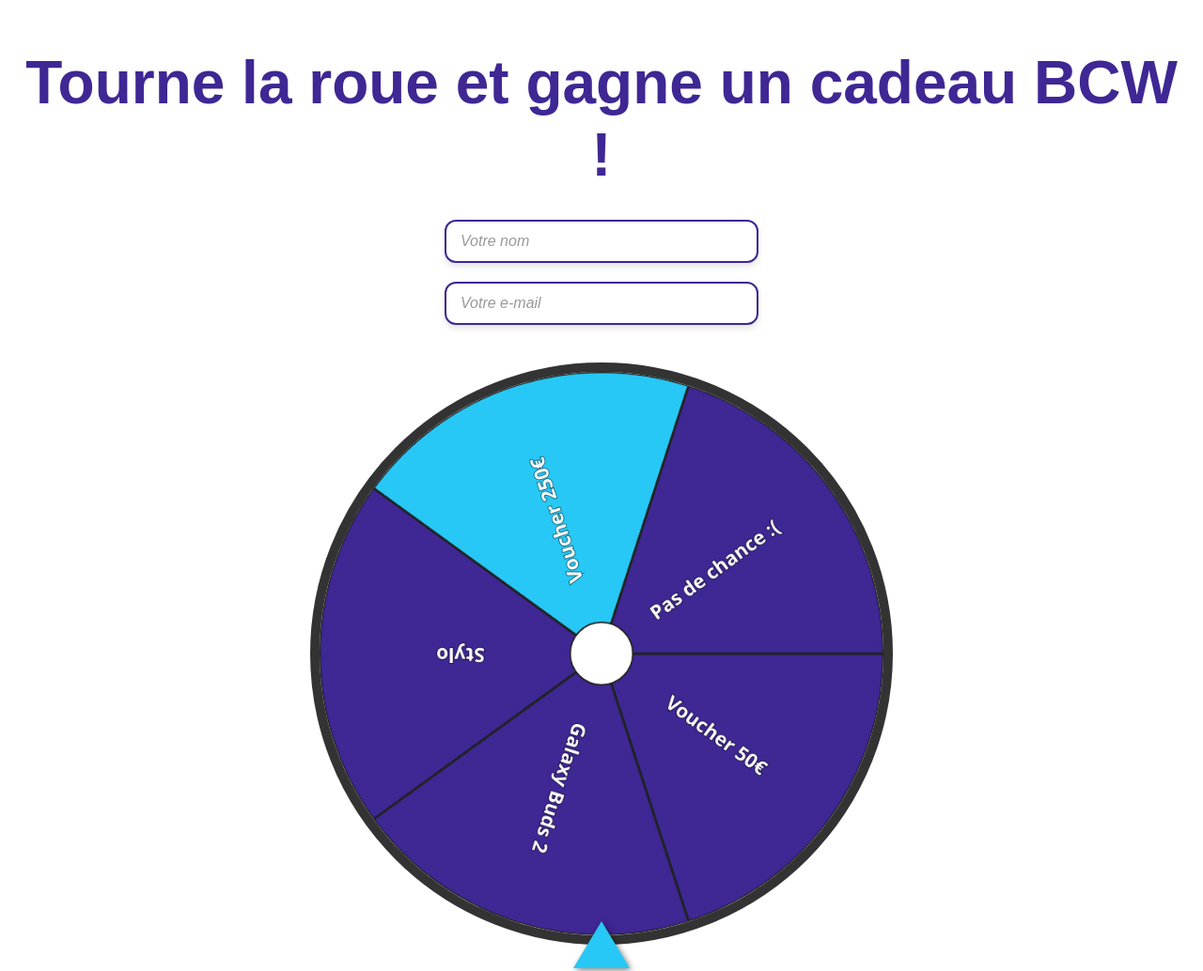
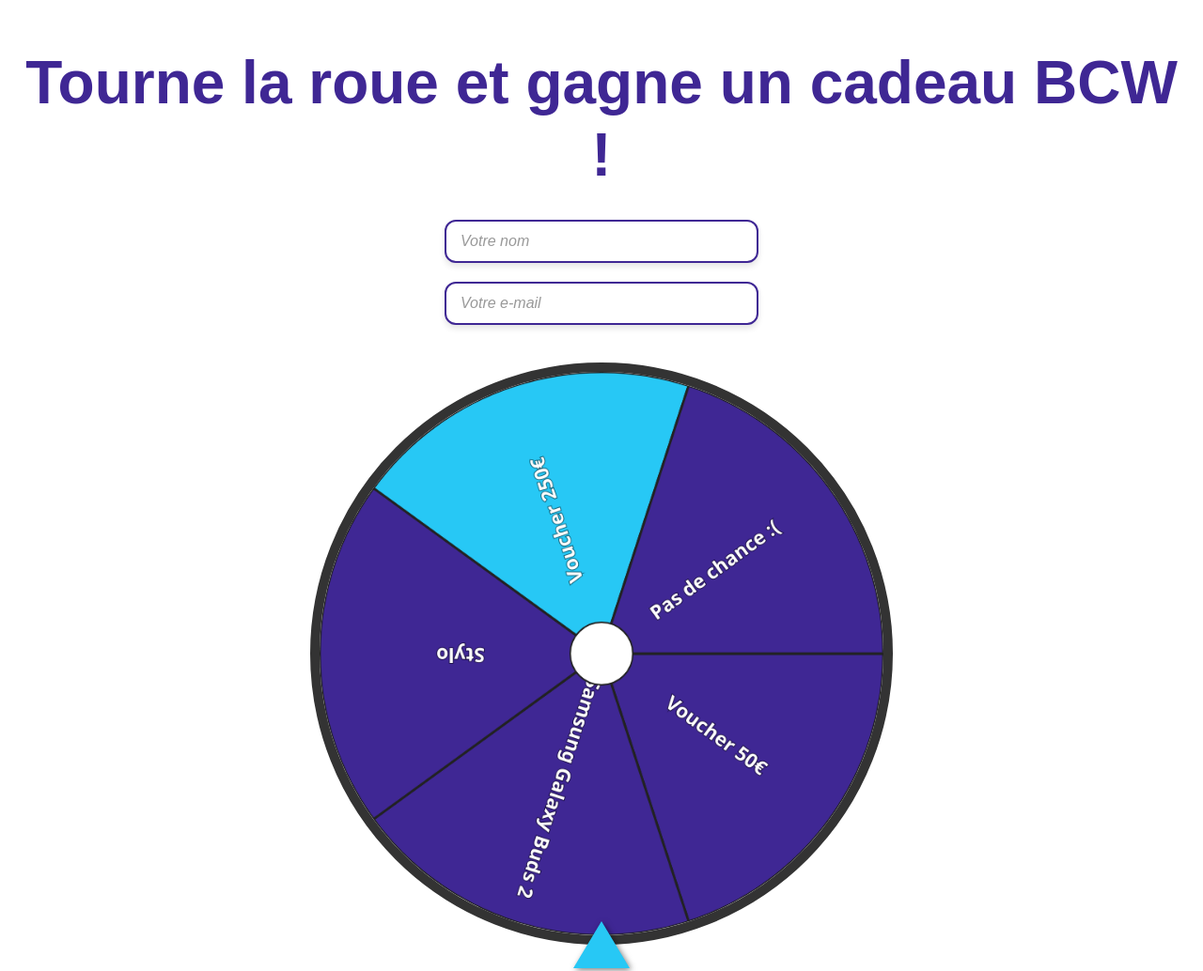
Before and after one commit to sprlbcwallonie-creator/roulette-bcw, a plain HTML site: page index.html in a window 1280 px wide. Shown: the top 1034 px of the page at 94% size. Drawn offline with Linux system fonts and the light colour scheme.

Commit message:
Update index.html

```diff
--- a/index.html
+++ b/index.html
@@ -109,7 +109,7 @@ const canvas = document.getElementById('canvas');
 const ctx = canvas.getContext('2d');
 const spinSound = new Audio("spin.mp3");
 spinSound.loop = true; // pour que le son continue pendant la rotation
-const prizes = ["Voucher 50€", "Galaxy Buds 2", "Stylo", "Voucher 250€", "Pas de chance :("];
+const prizes = ["Voucher 50€", "Samsung Galaxy Buds 2", "Stylo", "Voucher 250€", "Pas de chance :("];
 const colors = ["#3f2794", "#3f2794", "#3f2794", "#27C8F5", "#3f2794"];
 const weights = [0.4, 0.25, 0.15, 0.01, 0.1];
 
```
